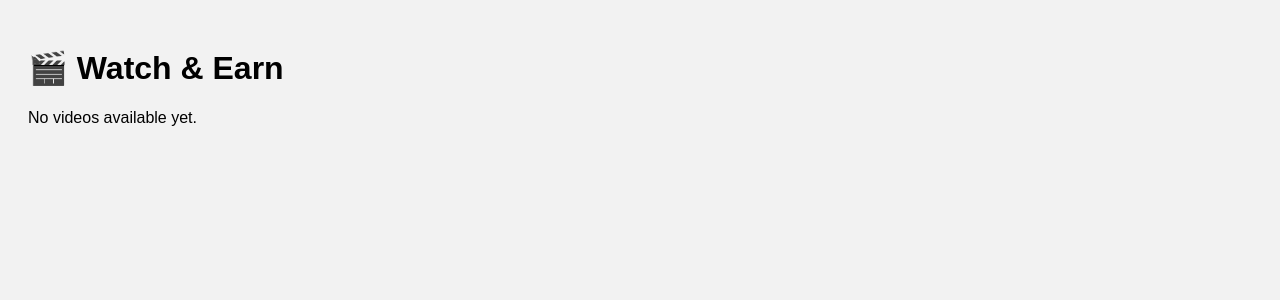
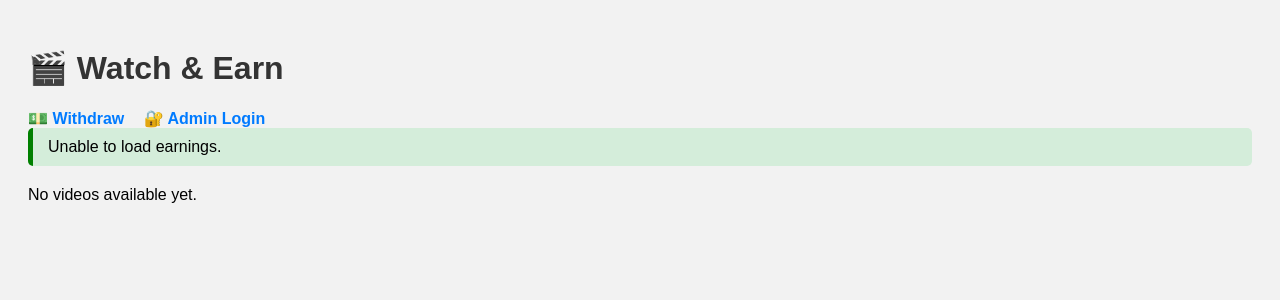
Before and after one commit to benmarshall254/Watchand-earn-app1, a Python web app: template templates/index.html in a window 1280 px wide. Shown: the top 300 px of the page. Run offline with Jinja, Linux system fonts and the light colour scheme; the template is opened without the code that fills it, so the values that code supplies are empty.

Commit message:
Update index.html

```diff
--- a/templates/index.html
+++ b/templates/index.html
@@ -1,21 +1,57 @@
 <!DOCTYPE html>
-<html>
+<html lang="en">
 <head>
+    <meta charset="UTF-8">
     <title>Watch & Earn</title>
     <style>
-        body { font-family: Arial, sans-serif; padding: 20px; background: #f2f2f2; }
+        body {
+            font-family: Arial, sans-serif;
+            background: #f2f2f2;
+            padding: 20px;
+        }
+        h1 {
+            color: #333;
+        }
+        .earnings-box {
+            background: #d4edda;
+            padding: 10px 15px;
+            margin-bottom: 20px;
+            border-left: 5px solid green;
+            border-radius: 5px;
+        }
+        .nav-links a {
+            margin-right: 15px;
+            text-decoration: none;
+            font-weight: bold;
+            color: #007BFF;
+        }
+        .video-grid {
+            display: grid;
+            grid-template-columns: repeat(auto-fit, minmax(300px, 1fr));
+            gap: 20px;
+        }
         .video-card {
             background: white;
             border-radius: 10px;
             padding: 15px;
-            margin-bottom: 15px;
             box-shadow: 0 2px 5px rgba(0,0,0,0.1);
+            text-align: center;
         }
-        a.button {
+        .video-card img {
+            width: 100%;
+            max-height: 180px;
+            object-fit: cover;
+            border-radius: 6px;
+        }
+        .video-card h3 {
+            margin: 10px 0;
+            font-size: 18px;
+        }
+        .button {
             display: inline-block;
             margin-top: 10px;
             padding: 8px 12px;
-            background: green;
+            background: #28a745;
             color: white;
             text-decoration: none;
             border-radius: 5px;
@@ -23,21 +59,59 @@
     </style>
 </head>
 <body>
+
+    <!-- ✅ Google AdSense -->
+    <script async src="https://pagead2.googlesyndication.com/pagead/js/adsbygoogle.js?client=ca-pub-6332657251575161"
+        crossorigin="anonymous"></script>
+    <ins class="adsbygoogle"
+        style="display:block"
+        data-ad-client="ca-pub-6332657251575161"
+        data-ad-slot="8486290217"
+        data-ad-format="auto"
+        data-full-width-responsive="true"></ins>
+    <script>(adsbygoogle = window.adsbygoogle || []).push({});</script>
+
     <h1>🎬 Watch & Earn</h1>
+
+    <div class="nav-links">
+        <a href="/withdraw">💵 Withdraw</a>
+        <a href="/admin-login">🔐 Admin Login</a>
+    </div>
+
+    <div class="earnings-box" id="earnings-box">
+        Loading your earnings...
+    </div>
+
     {% if videos %}
+    <div class="video-grid">
         {% for video in videos %}
         <div class="video-card">
+            {% if video.thumbnail %}
+                <img src="{{ video.thumbnail }}" alt="Thumbnail">
+            {% else %}
+                <img src="{{ url_for('static', filename='uploads/' + video.filename) }}" alt="Video">
+            {% endif %}
             <h3>{{ video.title }}</h3>
-            <video width="300" controls>
-                <source src="{{ url_for('static', filename='uploads/' + video.filename) }}" type="video/mp4">
-                Your browser does not support the video tag.
-            </video>
-            <br>
-            <a class="button" href="{{ url_for('watch', video_id=video.id) }}">Watch to Earn</a>
+            <a class="button" href="{{ url_for('watch', video_id=video.id) }}">▶ Watch to Earn</a>
         </div>
         {% endfor %}
+    </div>
     {% else %}
         <p>No videos available yet.</p>
     {% endif %}
+
+    <script>
+        fetch("/earnings")
+            .then(res => res.json())
+            .then(data => {
+                document.getElementById("earnings-box").innerText =
+                    "Your Current Earnings: $" + data.earnings.toFixed(4);
+            })
+            .catch(() => {
+                document.getElementById("earnings-box").innerText =
+                    "Unable to load earnings.";
+            });
+    </script>
+
 </body>
 </html>
```
